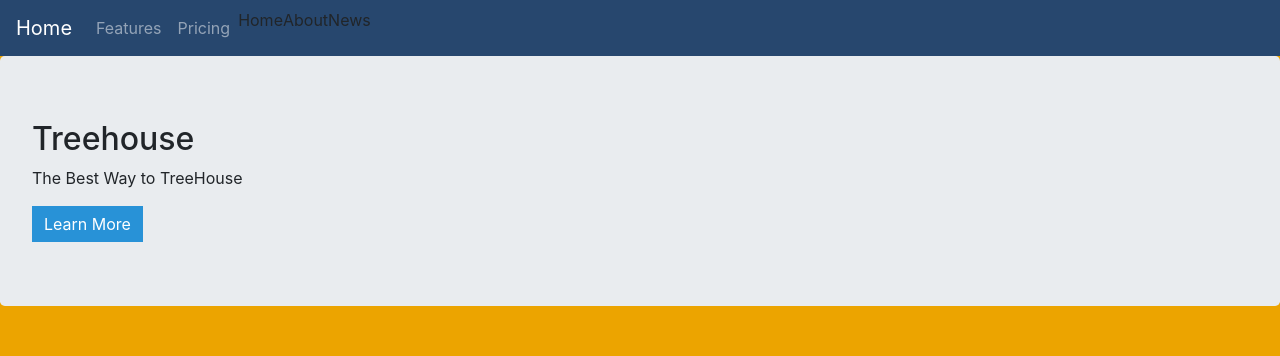
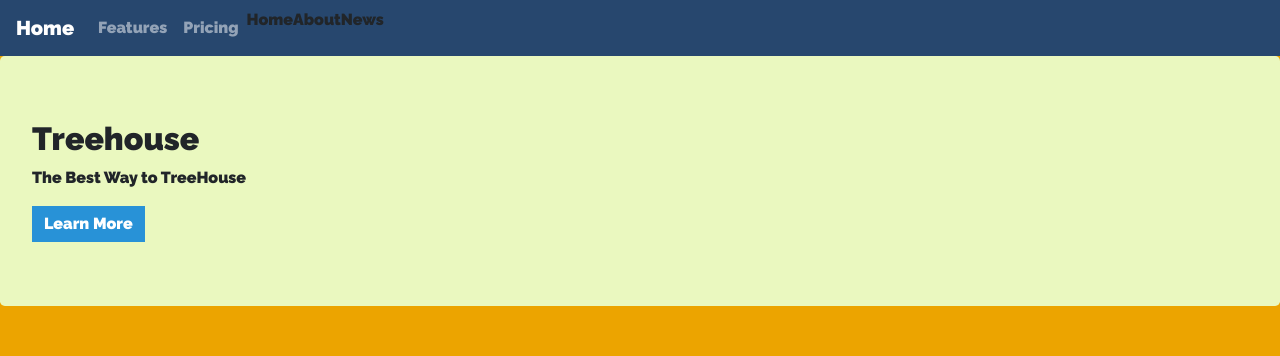
Before and after one commit to kirklandtc/treehouse-capstone, a React (Create React App) app: page / in a window 1280 px wide. Shown: the top 356 px of the page. Built offline with nearby package versions, Linux system fonts and the light colour scheme.

Commit message:
changes to styling

```diff
--- a/public/index.html
+++ b/public/index.html
@@ -3,6 +3,8 @@
   <head>
     <meta charset="utf-8" />
     <link rel="shortcut icon" href="%PUBLIC_URL%/favicon.ico" />
+  <link href="https://fonts.googleapis.com/css?family=Raleway:900" rel="stylesheet">
+
     <meta
       name="viewport"
       content="width=device-width, initial-scale=1, shrink-to-fit=no"
@@ -13,6 +15,10 @@
       user's mobile device or desktop. See https://developers.google.com/web/fundamentals/web-app-manifest/
     -->
     <link rel="manifest" href="%PUBLIC_URL%/manifest.json" />
+
+    <!--
+       Adding Google fonts below
+    -->
 
     <link
     rel="stylesheet"
@@ -32,6 +38,8 @@
       Learn how to configure a non-root public URL by running `npm run build`.
     -->
     <title>React App</title>
+
+
   </head>
   <body>
     <noscript>You need to enable JavaScript to run this app.</noscript>
--- a/src/App.css
+++ b/src/App.css
@@ -1,5 +1,6 @@
 
 body {
+  font-family: 'Raleway', sans-serif;
   background-color: #eca400;
   border:2px, black;
 }
--- a/src/components/CustomNavbar.css
+++ b/src/components/CustomNavbar.css
@@ -5,7 +5,7 @@
 
 .navbar-default {
   background-image: none;
-  border: none;
+  border: 2px, black;
   border-radius: 0;
 }
 
--- a/src/components/Home.css
+++ b/src/components/Home.css
@@ -2,6 +2,8 @@
 
 .jumbotron {
   margin-bottom: 4em;
+  background-color: #eaf8bf;
+  border: 2px, grey;
 }
 .person-wrapper {
   margin-bottom: 2em;
--- a/src/index.css
+++ b/src/index.css
@@ -1,6 +1,7 @@
 body {
   margin: 0;
   padding: 0;
+
   font-family: -apple-system, BlinkMacSystemFont, "Segoe UI", "Roboto", "Oxygen",
     "Ubuntu", "Cantarell", "Fira Sans", "Droid Sans", "Helvetica Neue",
     sans-serif;
```
